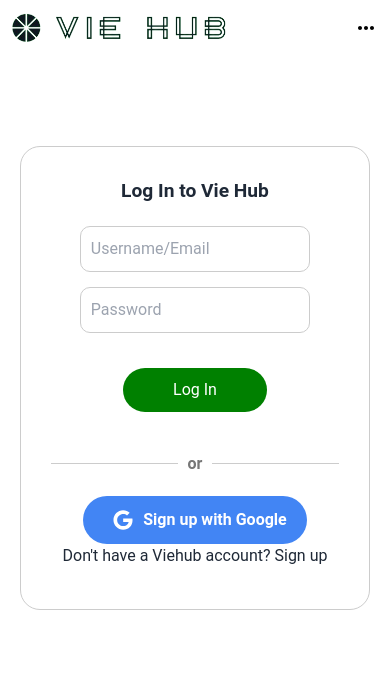
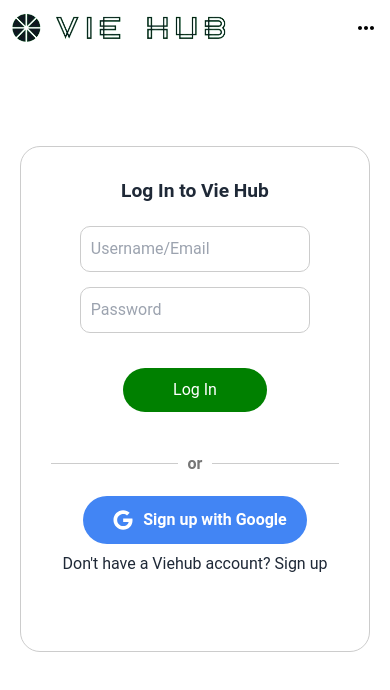
Before and after one commit to VieHub/VieHub-Main, a React (Vite) app in the folder client/: page /login in a window 390 px wide. Shown: the top 690 px of the page. Built offline with nearby package versions, Linux system fonts and the light colour scheme.

Commit message:
fix: home button on mobile , simple css fixes.

```diff
--- a/client/src/components/Dropdown.tsx
+++ b/client/src/components/Dropdown.tsx
@@ -1,6 +1,9 @@
 import { NAV_ITEMS } from "@/constants";
+import { useNavigate } from "react-router-dom";
 
 const Dropdown = ({ children }: { children: React.ReactNode }) => {
+  const navigate = useNavigate();
+
   return (
     <div className="dropdown dropdown-end dropdown-bottom">
       <div tabIndex={0} className="cursor-pointer">
@@ -13,7 +16,12 @@
         {NAV_ITEMS.map((item) => (
           <li key={item.name}>
             {/* Ensure you add the href attribute to the <a> tag if you have URLs in your NAV_ITEMS */}
-            <a className="text-black">{item.name}</a>
+            <a  href={`#${item.section}`}
+              onClick={() => {
+                if (item.name === "Home") {
+                  navigate("/");
+                }
+              }} className="text-black">{item.name}</a>
           </li>
         ))}
         <li>
--- a/client/src/layouts/client/components/Header.tsx
+++ b/client/src/layouts/client/components/Header.tsx
@@ -25,6 +25,11 @@
             <a
               key={item.name}
               href={`#${item.section}`}
+              onClick={() => {
+                if (item.name === "Home") {
+                  navigate("/");
+                }
+              }}
               className="nav-item hover:text-gray-300 cursor-pointer transition-colors duration-200 ease-in-out"
             >
               {item.name}
@@ -50,7 +55,7 @@
       {/* Dropdown for mobile, aligned to the right */}
       <div className="md:hidden">
         <Dropdown>
-          <button>
+          <button >
             <MoreHorizIcon />
           </button>
         </Dropdown>
--- a/client/src/modules/auth/pages/Login.tsx
+++ b/client/src/modules/auth/pages/Login.tsx
@@ -23,7 +23,7 @@
             <div className="separator-text">or</div>
             <div className="separator-line"></div>
           </div>
-          <div >
+          <div className="">
             <button className="google-button">
               <svg
                  viewBox="0 0 488 512"
@@ -38,7 +38,7 @@
               </svg>
               Sign up with Google
             </button>
-            <p>
+            <p className="p-2">
               Don't have a Viehub account? <Link to="/host">Sign up</Link>
             </p>
           </div>
--- a/client/src/styles/Login.css
+++ b/client/src/styles/Login.css
@@ -6,7 +6,7 @@
     border-radius: 20px;
     background-color: #ffffff;
     text-align: center;
-    height: 55vh;
+    height: 60vh;
   }
 
   .title {
```
Also changed, not shown: 1 other file (tests, documents, lock files or other folders).
